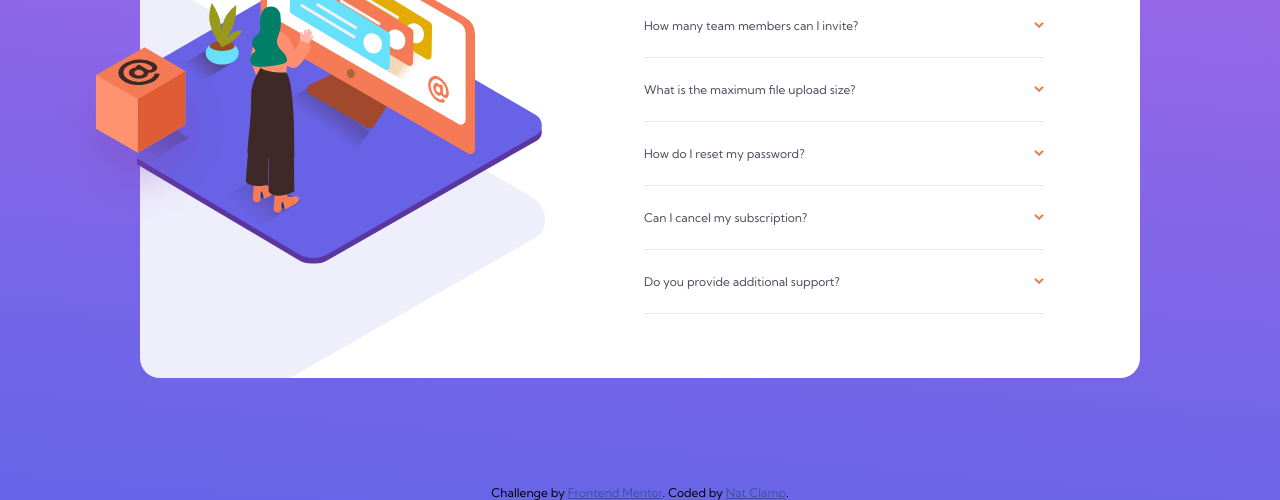
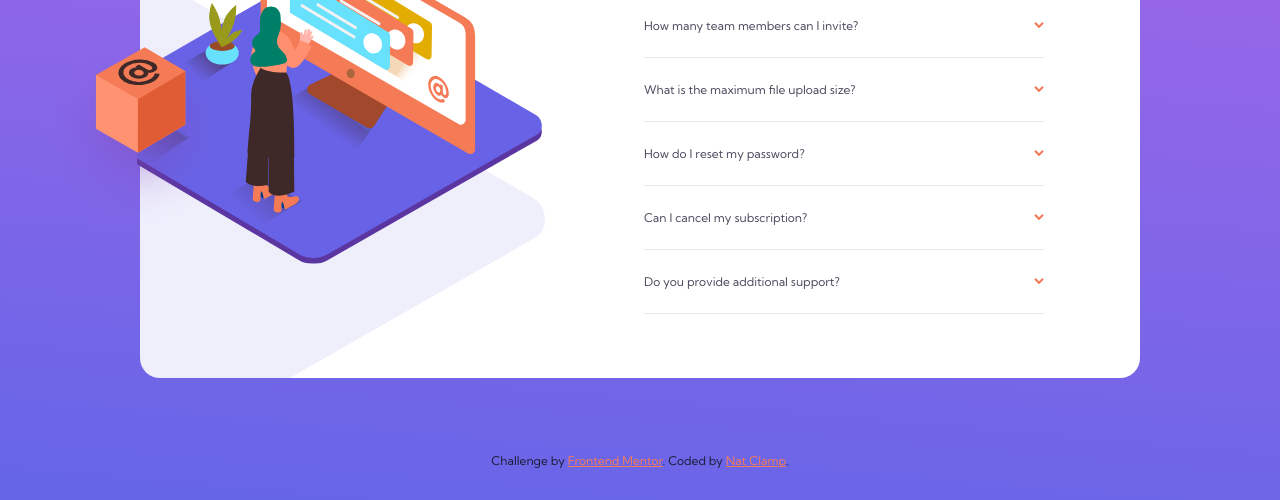
Before and after one commit to NatClamp/frontend-mentor-faq-accordian, a website: page index.html in a window 1280 px wide. Shown: the part 300-800 px from the top of the page. Drawn offline with Linux system fonts and the light colour scheme.

Commit message:
add styling to attribution

```diff
--- a/scss/index.scss
+++ b/scss/index.scss
@@ -161,10 +161,12 @@ body {
     bottom: 0;
     text-align: center;
     width: 100%;
+    padding: 2rem 0;
     p {
         margin: 0 auto;
+        color: $VeryDarkDesaturatedBlue;
     }
     a {
-        color: hsl(228, 45%, 44%);
+        color: $SoftRed;
         }
     }
```
Also changed, not shown: css/index.css, 1 other file.
